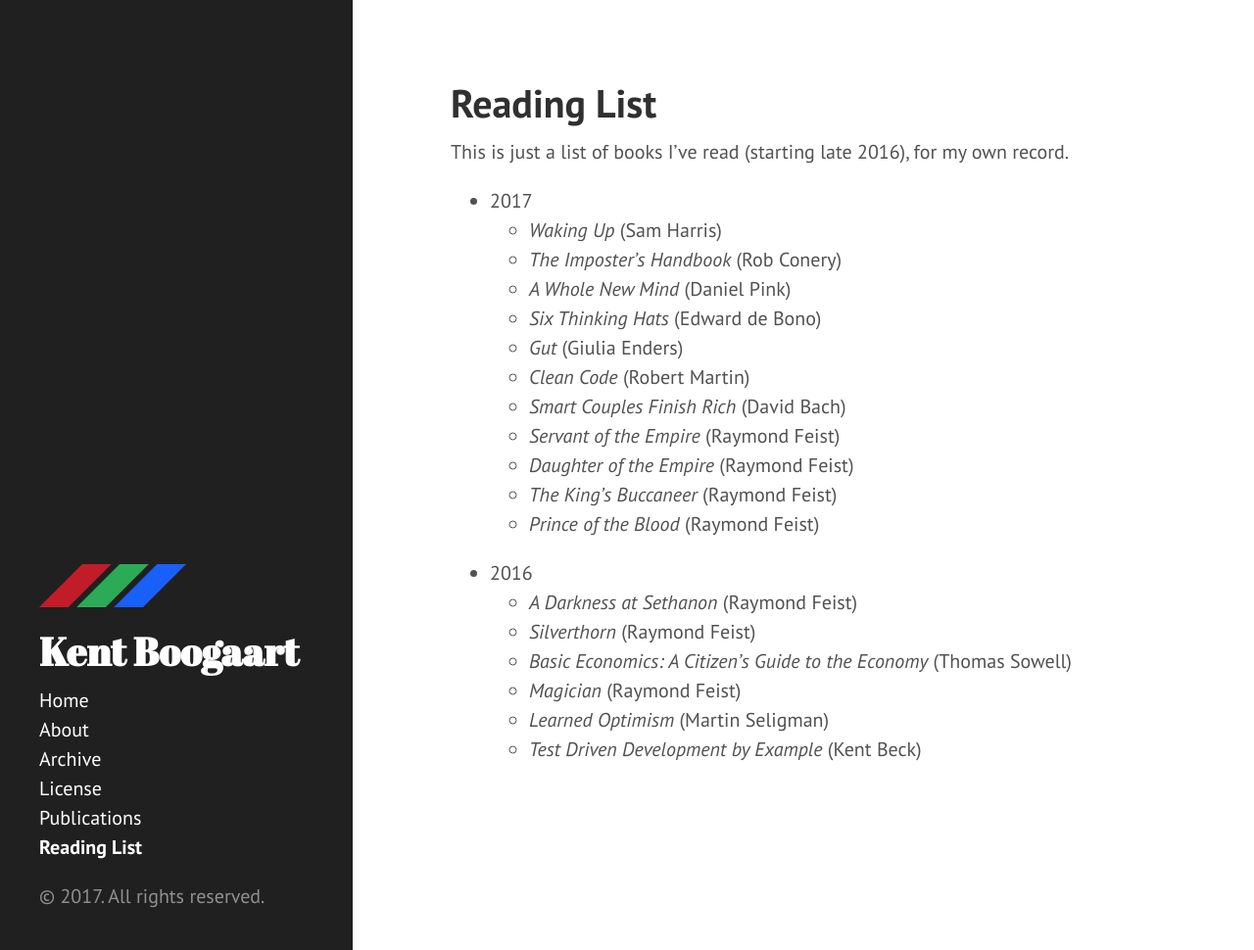
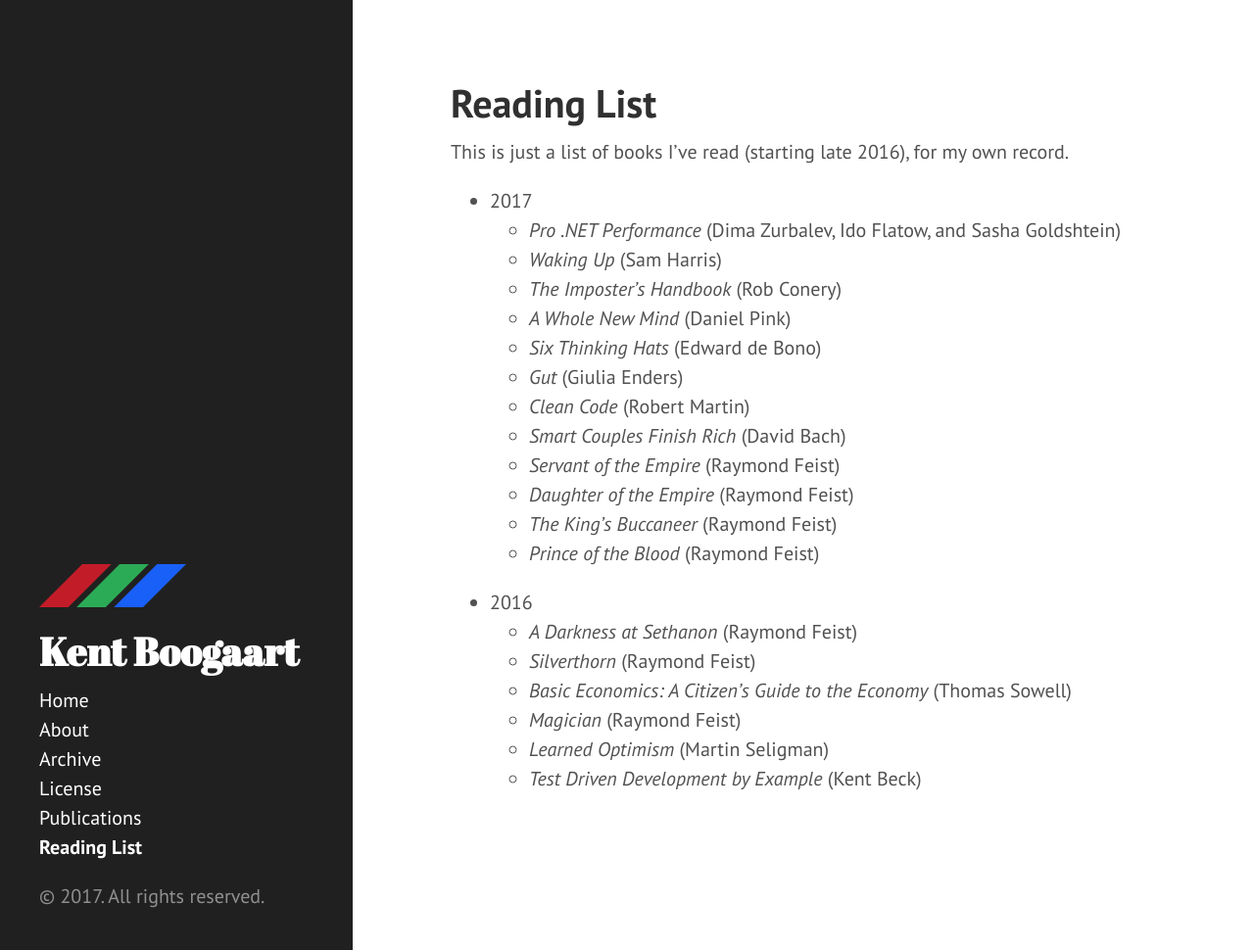
Before and after one commit to kentcb/kentcb.github.io, a Jekyll site: the page built from reading-list.md, in a window 1280 px wide and 970 px high. Shown: the whole window at 98% size. Built offline with Jekyll 4.4.1, drawn with Linux system fonts in a browser that asks for light colours.

Commit message:
Add Pro .NET Performance to reading list

```diff
--- a/reading-list.md
+++ b/reading-list.md
@@ -6,6 +6,7 @@ sidebar: true
 This is just a list of books I've read (starting late 2016), for my own record.
 
 * 2017
+    * _Pro .NET Performance_ (Dima Zurbalev, Ido Flatow, and Sasha Goldshtein)
     * _Waking Up_ (Sam Harris)
     * _The Imposter's Handbook_ (Rob Conery)
     * _A Whole New Mind_ (Daniel Pink)
```
